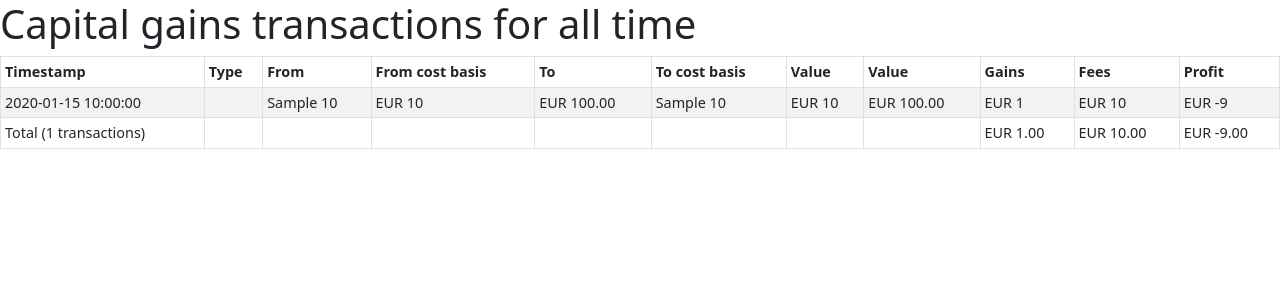
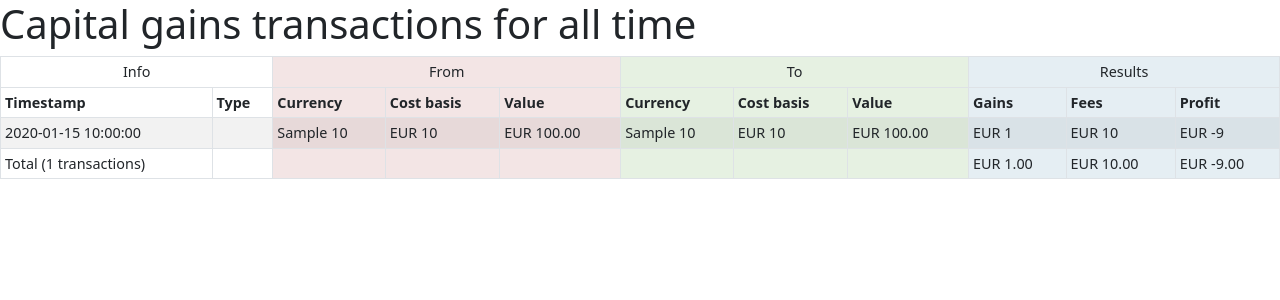
Before and after one commit to ranta/crypto-fifo-taxes, a Django app: page /transactions/ in a window 1280 px wide. Shown: the top 300 px of the page. Run offline with Django 3.2, Linux system fonts and the light colour scheme; tables that the repository leaves empty hold one stand-in row (values such as "Sample post").

Commit message:
Add color highlighting for From, To and Results columns

```diff
--- a/crypto_fifo_taxes/templates/crypto_fifo_taxes/transaction_list.html
+++ b/crypto_fifo_taxes/templates/crypto_fifo_taxes/transaction_list.html
@@ -7,16 +7,29 @@
     <h1>{{ page_title }}</h1>
     {% if transaction_list %}
         <table class="table table-striped table-bordered table-hover table-sm">
+            <colgroup>
+                <col span="2"/>
+                <col span="3" style="background-color: #F3E5E5;"/>
+                <col span="3" style="background-color: #E6F1E2;"/>
+                <col span="3" style="background-color: #E5EEF3;"/>
+            </colgroup>
             <thead>
+            <tr>
+                <td colspan="2" style="text-align: center;">Info</td>
+                <td colspan="3" style="text-align: center;">From</td>
+                <td colspan="3" style="text-align: center;">To</td>
+                <td colspan="3" style="text-align: center;">Results</td>
+            </tr>
             <tr>
                 <th scope="col">Timestamp</th>
                 <th scope="col">Type</th>
 
-                <th scope="col">From</th>
-                <th scope="col">From cost basis</th>
-                <th scope="col">To</th>
-                <th scope="col">To cost basis</th>
+                <th scope="col">Currency</th>
+                <th scope="col">Cost basis</th>
                 <th scope="col">Value</th>
+
+                <th scope="col">Currency</th>
+                <th scope="col">Cost basis</th>
                 <th scope="col">Value</th>
 
                 <th scope="col">Gains</th>
```
